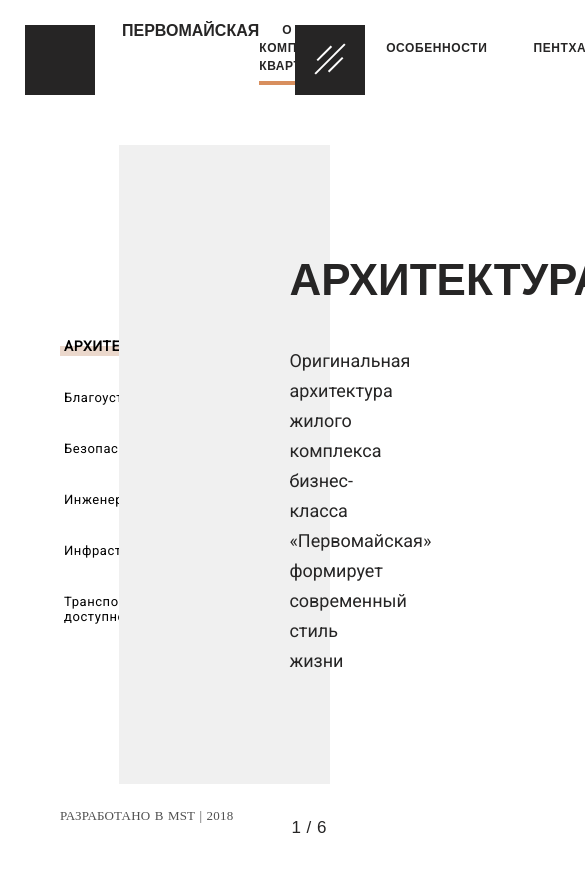
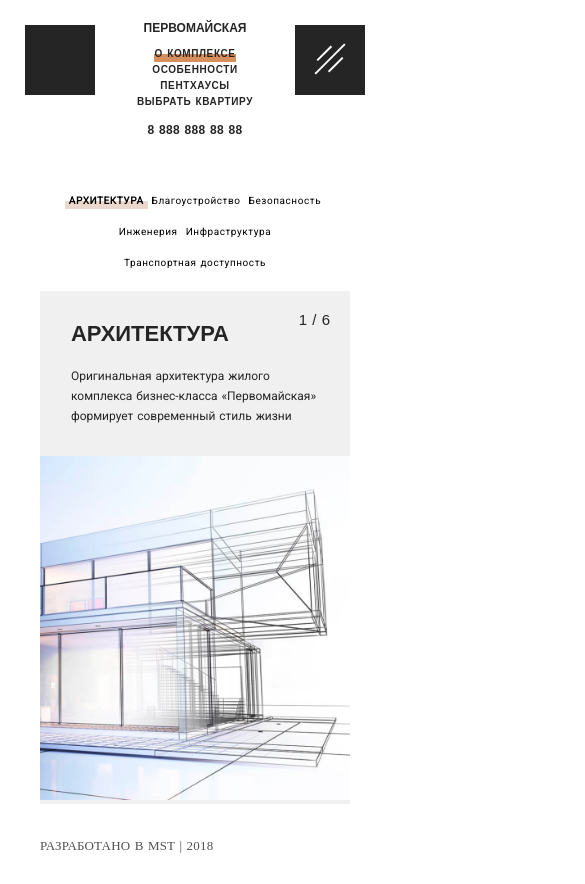
Before and after one commit to EvgenyFrol/NuxtTest, a Nuxt app: page / in a window 390 px wide. Shown: the top 884 px of the page, 585 px wide, since content can reach past the window. Before the commit the page ends 844 px from the top, so only its background shows below. Built offline with nearby package versions, Linux system fonts and the light colour scheme.

Commit message:
feat:adaptive for Header, Container, Card, Menu fix: reverse animation line from header

```diff
--- a/assets/styles/style.scss
+++ b/assets/styles/style.scss
@@ -18,4 +18,8 @@
 body {
   padding: 0 60px 0 60px;
   height: 100vh;
+
+  @media (max-width:1024px) {
+    padding: 0 40px 0 40px;
+  }
 }
--- a/components/Card.vue
+++ b/components/Card.vue
@@ -5,7 +5,7 @@
       h1.card__title {{title}}
       |
       p.card__text(ref="text") {{text}}
-      span.card__box(ref="continue" ) ...
+        span.card__box(ref="continue" ) ...
     .card__image
       img.card__pic(:src='img' :alt='alt' v-)
 </template>
@@ -35,9 +35,10 @@ export default {
   },
   mounted: function () {
     this.$nextTick(function () {
-      if (this.$refs.text.innerHTML.length > 127) {
-        this.$refs.continue.style.display = "block";
-      }
+      // if (this.$refs.text.innerHTML.length > 150) {
+      //   this.$refs.continue.style.display = "inline-block";
+      // }
+      this.$refs.text.getClientRects();
     })
   }
 }
@@ -46,7 +47,6 @@ export default {
 <style lang="scss">
 
 .card {
-  width: 85%;
 
   &__item {
     background: #F0F0F0;
@@ -61,7 +61,7 @@ export default {
   &__desc {
     display: inline-block;
     width: 50%;
-    padding: 0 170px;
+    padding: 0 10%;
     position: relative;
   }
 
@@ -91,11 +91,11 @@ export default {
 
   &__box {
     display: none;
-    margin-left: 5px;
+    margin-left: 8px;
     width: 28px;
     height: 28px;
     background: #262525;
-    padding: 3px 7px;
+    padding: 0 7px;
     color: #ffffff;
 
     &:hover {
@@ -105,7 +105,7 @@ export default {
     }
   }
 
-  .card__number {
+  &__number {
     font-family: Gilroy, sans-serif;;
     font-style: normal;
     font-weight: 300;
@@ -113,7 +113,7 @@ export default {
     line-height: 20px;
     color: #262525;
     position: absolute;
-    left: 172px;
+    left: 20%;
     bottom: -162px;
   }
 
@@ -127,5 +127,78 @@ export default {
     width: 100%;
     object-fit: cover;
   }
+
+  @media (max-width: 1440px) {
+
+    &__title {
+      font-size: 33px;
+      line-height: 38px;
+    }
+
+    &__text {
+      font-size: 12px;
+      line-height: 20px;
+  }
+
+    &__number {
+      bottom: -119px;
+    }
+  }
+
+  @media (max-width:1024px) {
+
+    &__title {
+      font-size: 22px;
+      line-height: 25px;
+      padding: 0 0 20px 0;
+    }
+
+    &__text {
+      font-size: 12px;
+      line-height: 20px;
+    }
+
+    &__number {
+      font-size: 15px;
+      line-height: 17px;
+      bottom: -119px;
+
+    }
+  }
+
+  @media (max-width: 768px) {
+
+    &__item {
+      display: block;
+    }
+
+    &__desc {
+      width: 100%;
+      padding: 30px 10%;
+    }
+
+    &__image {
+      width: 100%;
+    }
+
+    &__number {
+      top: 20px;
+      right: 20px;
+      left: auto;
+    }
+
+    &__box {
+      width: 20px;
+      height: 20px;
+      padding: 0 5px;
+    }
+  }
+
+  @media (max-width: 375px) {
+    &__number {
+      font-size: 12px;
+      line-height: 14px;
+    }
+  }
 }
 </style>
--- a/components/Container.vue
+++ b/components/Container.vue
@@ -44,7 +44,11 @@ export default {
   max-height: 840px;
   box-sizing: border-box;
   display: flex;
+
+  @media (max-width: 768px) {
+    display: block;
   }
+}
 
 .menu {
   width: 14%;
@@ -54,12 +58,22 @@ export default {
   margin: 0 auto 0 0;
 
   &:hover {
-  cursor: pointer;
+    cursor: pointer;
+  }
+
+  @media (max-width: 768px) {
+    width: 100%;
+    margin: 20px auto;
+    flex-flow: wrap;
   }
 }
 
 .card {
-  width: 78%;
+  width: 84%;
+
+  @media (max-width: 768px) {
+    width: 100%;
+  }
 }
 
 .v-leave .fade-enter-active, .fade-enter-to, .fade-leave-active {
--- a/components/Footer.vue
+++ b/components/Footer.vue
@@ -24,5 +24,9 @@ export default {
       text-transform: uppercase;
       color: #505050;
     }
+
+    @media (max-width: 768px) {
+      padding: 30px 0;
+    }
   }
 </style>
--- a/components/Header.vue
+++ b/components/Header.vue
@@ -10,7 +10,7 @@
                     :index="i"
                     @click="returnWidthLink(i, $event)"
                     v-) {{item.text}}
-      .header__links--line(:style="{width: widthLinks + 'px', marginLeft: marginFromParent + 'px'}" ref="widthLine")
+      .header__links--line(:style="{width: widthLinks + 'px', left: marginFromParent + 'px'}" ref="widthLine")
     .header__contacts
       a.header__contact(href="tel:+78888888888" alt="") 8 888 888 88 88
 </template>
@@ -23,13 +23,12 @@ export default {
       widthLinks: 0,
       widthLink: 0,
       mouseX: 0,
-      widthS: 0,
-      widthLeft: 0,
       mouseItem: 0,
-      mouseItems: 0,
       marginFromParent: 0,
       widthForActiveItem: 0,
       isActive: 0,
+      directionLeft: true,
+      directionRight: false,
     }
   },
   computed:{
@@ -38,35 +37,40 @@ export default {
     }
   },
   methods:{
-    returnWidth(mouseInside, event) {
-      if (mouseInside) {
-        this.widthLinks = "100";
-        this.returnMouse(event)
-      } else this.widthLinks = "0";
+    returnWidth(i, event) {
+
+      if (this.isActive > i) {
+        this.$refs.widthLine.style.left = "auto";
+        this.$refs.widthLine.style.right = 0;
+
+        this.widthLinks = this.$refs.links.offsetWidth - event.target.offsetLeft
+
+        this.$refs.widthLine.style.right = 0;
+        console.log(this.widthLinks)
+      } else {
+        this.returnMouse(event);
+        console.log('right')
+      }
+
+      // console.log(i)
+      // console.log(this.isActive)
+
     },
     returnMouse(event) {
-
-      this.widthLinks = event.target.offsetLeft + event.target.offsetWidth - this.marginFromParent
+      this.widthLinks = event.target.offsetLeft + event.target.offsetWidth - this.marginFromParent;
 
     },
     returnWidthLink(i, event) {
+      this.marginFromParent = event.target.offsetLeft;
+      this.widthLinks = event.target.offsetWidth - this.mouseItem;
 
-      this.mouseItems = event.clientX - event.target.offsetLeft;
-      this.widthLinks = event.target.offsetWidth - this.mouseItem;
-      this.marginFromParent = event.target.offsetLeft;
+      this.isActiveItem(i);
 
-      if (this.$refs.linkItem[i].getAttribute('index') > 0) {
-        console.log(event.target.offsetWidth);
-      };
-
-      console.log(this.$refs.linkItem[i].offsetLeft) // возвращает расстояние
-      console.log(event.target.offsetWidth) // возвращает ширину
-
-      if (this.$refs.linkItem[i].offsetLeft > 0) {
-
-      }
+      // console.log(this.$refs.linkItem[i].offsetLeft) // возвращает расстояние
+      // console.log(event.target.offsetWidth) // возвращает ширину
 
     },
+
     isActiveItem(i) {
       this.isActive = i;
     },
@@ -101,13 +105,15 @@ export default {
 
 
     &--line {
-      margin: 7px 0 0 0;
+      position: absolute;
+      top: 25px;
+      left: 0;
       width: 0;
+      max-width: 600px;
       height: 4px;
       background: #D88F5E;
       border-radius: 0.01px;
       transition: width 0.2s ease;
-      animation-direction: normal;
     }
   }
 
@@ -119,15 +125,6 @@ export default {
     text-decoration: none;
     font-weight: bold;
     color: #262525;
-
-    &--active {
-      margin: 7px 0 0 0;
-      width: 0;
-      height: 4px;
-      background: #D88F5E;
-      border-radius: 0.01px;
-      transition: width 0.1s ease;
-    }
   }
 
   &__contact {
@@ -138,5 +135,66 @@ export default {
     text-decoration: none;
     color: #262525;
   }
+
+  @media (max-width: 1440px) {
+
+     &__title,
+     &__contact {
+      font-size: 14px;
+      line-height: 18px;
+    }
+
+    &__link {
+      padding: 0 18px;
+      font-size: 12px;
+      line-height: 14px;
+    }
+  }
+
+  @media (max-width: 1024px) {
+
+    &__title,
+    &__contact {
+      font-size: 12px;
+      line-height: 16px;
+    }
+
+    &__link {
+      padding: 0 14px;
+      font-size: 10px;
+      line-height: 12px;
+    }
+  }
+
+  @media (max-width: 768px) {
+    flex-direction: column;
+    align-items: center;
+
+    &__title {
+      margin-bottom: 10px;
+    }
+
+    &__links {
+      display: contents;
+
+      &--line {
+        display: none;
+      }
+    }
+
+    &__link {
+      padding: 2px 0;
+    }
+
+    &__contacts {
+      margin-top: 10px;
+    }
+
+    .isActive {
+      flex: none;
+      align-self: center;
+      background: linear-gradient(to top, #D88F5E 50%, #FFF 50%);
+    }
+  }
 }
 </style>
--- a/components/Menu.vue
+++ b/components/Menu.vue
@@ -54,6 +54,16 @@ export default {
     &:hover {
       background: linear-gradient(to top, #EBD8CC 50%, #FFF 50%);
   }
+
+  @media (max-width: 1440px) {
+    margin-top: 20px;
+  }
+
+  @media (max-width:1024px) {
+    margin-top: 15px;
+    font-size: 10px;
+    line-height: 12px;
+  }
 }
 
   .active {
@@ -66,6 +76,13 @@ export default {
     letter-spacing: 0.567739px;
     text-transform: uppercase;
     transition: font-weight 0.2s ease;
-  transition: background 0.2s ease
+    transition: background 0.2s ease;
+
+    @media (max-width:1024px) {
+      font-size: 10px;
+      line-height: 12px;
     }
+  }
+
+
 </style>
```
Lines whose indentation alone changed are shown as unchanged.
